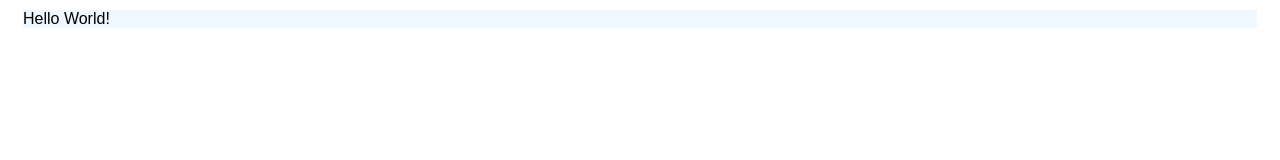
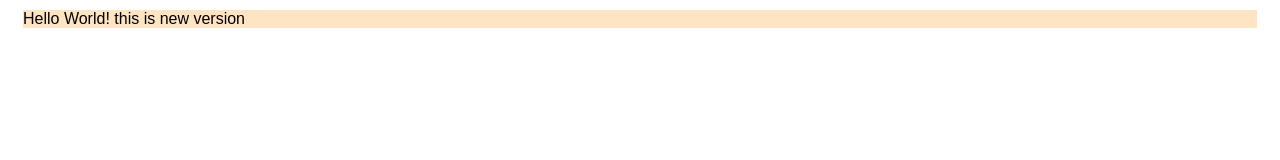
Before and after one commit to Oumaima123852/myproject, a plain HTML site: page index.html in a window 1280 px wide. Drawn offline with Linux system fonts and the light colour scheme.

Commit message:
changing msg with style

```diff
--- a/index.html
+++ b/index.html
@@ -8,6 +8,6 @@
 </head>
 <body>
 
-  <div class="hello-world">Hello World!</div>
+  <div class="hello-world">Hello World! this is new version</div>
 </body>
 </html>
--- a/style.css
+++ b/style.css
@@ -2,5 +2,5 @@
   font-family: Arial, "Helvetica Neue", Helvetica, sans-serif;
   font-size: 24;
   margin: 10px 15px;
-  background-color:aliceblue;
+  background-color:bisque;
 }
```
